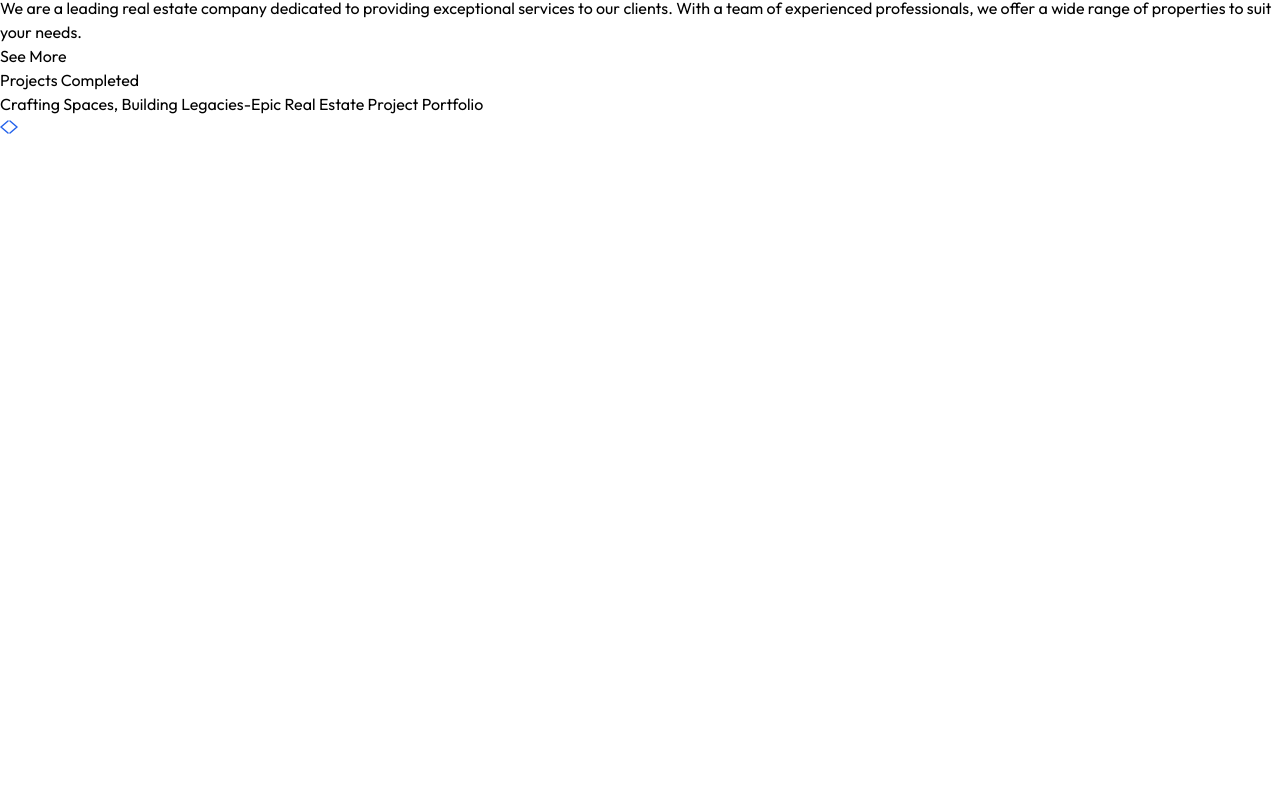
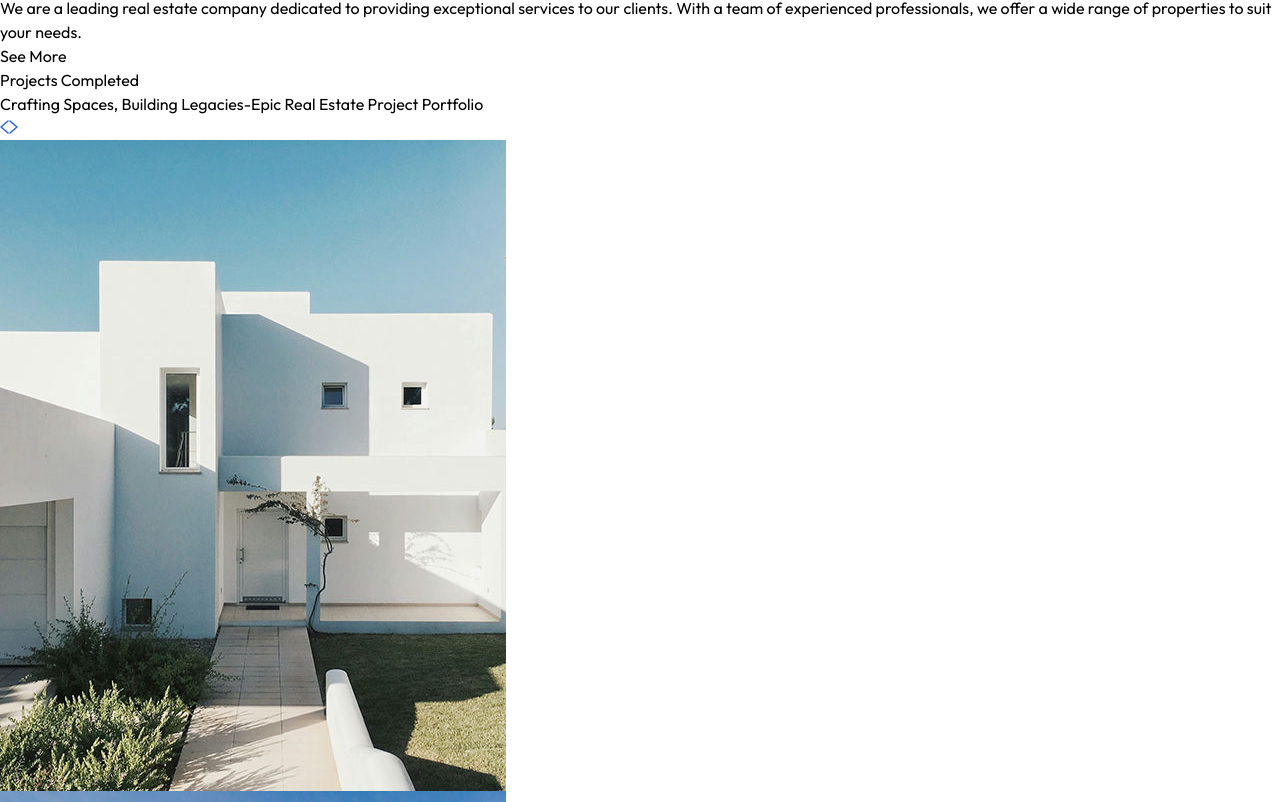
Before and after one commit to MHRatul/real-estate-website, a React app: page / in a window 1280 px wide. Shown: the part 1438-2240 px from the top of the page. Before the commit the page ends 1578 px from the top, so only its background shows below. Built offline with nearby package versions, Linux system fonts and the light colour scheme; the HTML template or start-up script is replaced by a standard one.

Commit message:
Project image include

```diff
--- a/src/components/Projects.jsx
+++ b/src/components/Projects.jsx
@@ -1,5 +1,5 @@
 import React from 'react'
-import { assets } from '../assets/assets'
+import { assets, projectsData } from '../assets/assets'
 
 const Projects = () => {
   return (
@@ -18,6 +18,18 @@ const Projects = () => {
             <img src={assets.right_arrow} alt='Next' />
           </button>
         </div>
+
+        {/* Projects slider container */}
+
+        <div className='overflow-hidden'>
+          <div className='flex gap-8 transition-transform duration-500 ease-in-out'>
+            {projectsData.map((project, index)=>(
+              <div key={index}>
+                <img src={project.image} alt={project.title} />
+              </div>
+            ))}
+          </div>
+        </div>
     </div>
   )
 }
```
